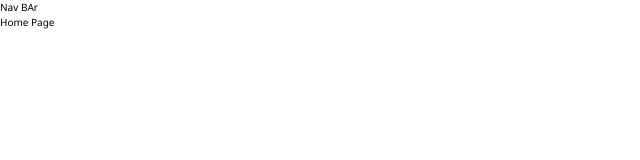
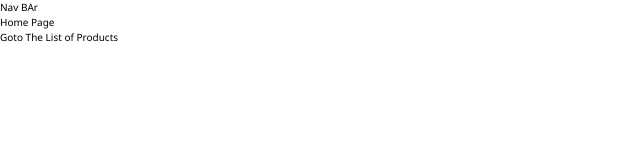
Before and after one commit to CypherAk007/MultiPage-SPA-Routing, a React (Vite) app: page / in a window 1280 px wide. Shown: the top 160 px of the page, without its empty margins (0-640 px from the left). Built offline with nearby package versions, Linux system fonts and the light colour scheme.

Commit message:
how to navigate b/w pages using LINK

```diff
--- a/src/pages/Home.jsx
+++ b/src/pages/Home.jsx
@@ -1,6 +1,13 @@
+import { Link } from "react-router-dom";
+
 const HomePage = ()=>{
     return(
+        <>
         <div>Home Page</div>
+        <p>
+            Goto <Link to='/products'>The List of Products</Link>
+            </p>
+        </>
     )
 }
 
```
